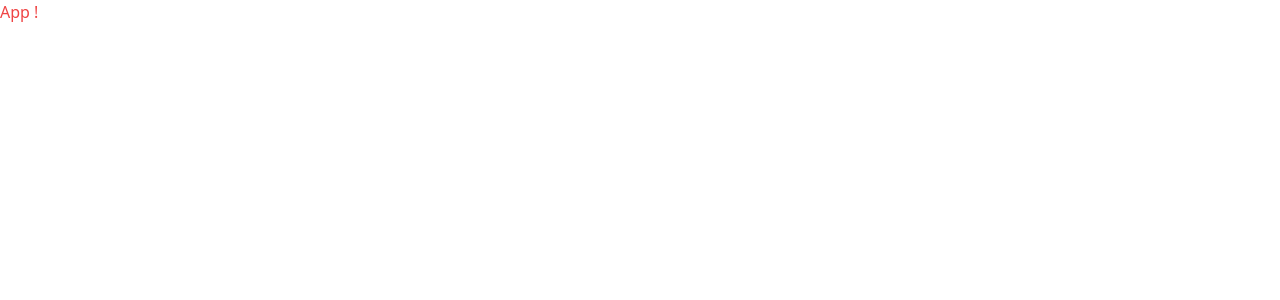
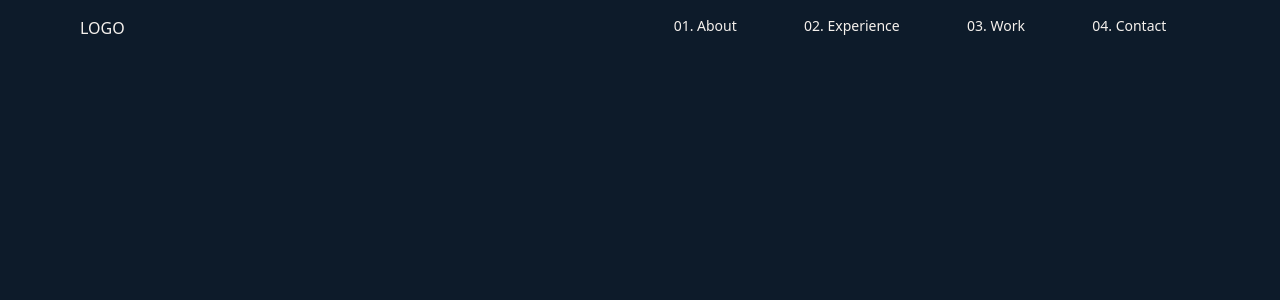
Before and after one commit to StefanoCutri/portfolio, a React (Create React App) app: page / in a window 1280 px wide. Shown: the top 300 px of the page. Built offline with nearby package versions, Linux system fonts and the light colour scheme.

Commit message:
Change Header style

```diff
--- a/src/App.js
+++ b/src/App.js
@@ -1,9 +1,10 @@
+import { Header } from "./components/Header";
 import "./index.css";
 
 const App = () => {
   return (
     <div>
-      <h1 className="text-red-500">App !</h1>
+      <Header />
     </div>
   );
 };
--- /dev/null
+++ b/src/components/Header.js
@@ -0,0 +1,23 @@
+import React from "react";
+
+export const Header = () => {
+  return (
+    <div className="flex flex-row justify-between px-20 text-[#f5f1ed] py-4">
+      <p>LOGO</p>
+      <ul className="flex flex-row w-1/2 justify-around list-none text-sm">
+        <li>
+          <a href="#">01. About</a>
+        </li>
+        <li>
+          <a href="#">02. Experience</a>
+        </li>
+        <li>
+          <a href="#">03. Work</a>
+        </li>
+        <li>
+          <a href="#">04. Contact</a>
+        </li>
+      </ul>
+    </div>
+  );
+};
--- a/src/index.css
+++ b/src/index.css
@@ -6,3 +6,23 @@
   margin: 0;
   padding: 0;
 }
+
+html{
+  background-color: #0d1b2a;
+}
+
+ol { counter-reset: item; }
+ol li { display: block; }
+ol li:before {
+    content: counter(item) ". ";
+    counter-increment: item;
+    color: #52b788;
+}
+
+a{
+  transition: all .3s ease;
+}
+
+a:hover{
+  color: #52b788;
+}
```
